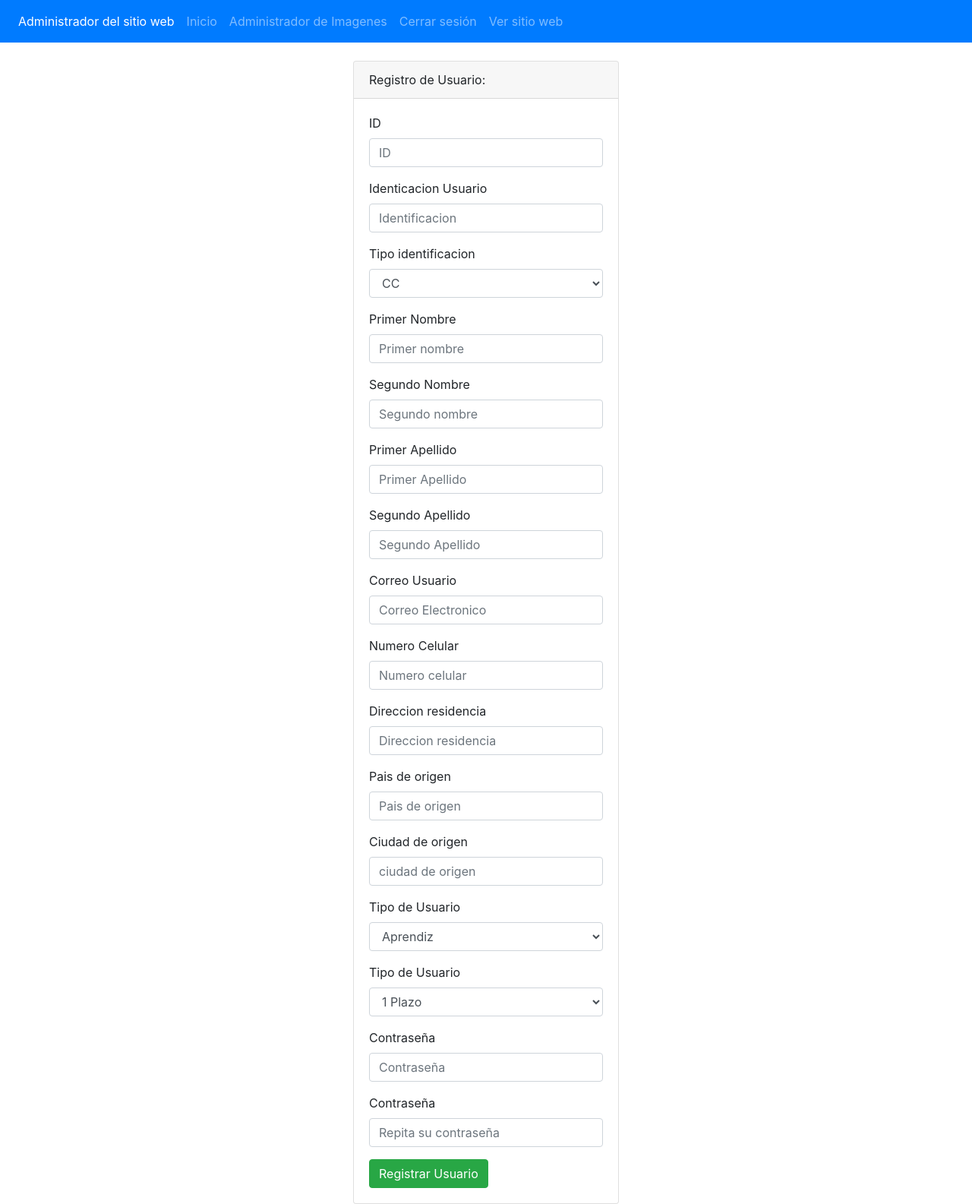
After one commit to N3by/CrismanicWeb, a PHP site: page /admin/seccion/registroUsuarios.php in a window 1280 px wide. The commit adds this page. Shown: the whole page at 76% size. Run offline with PHP 8.4, Linux system fonts and the light colour scheme; the visitor is signed in with stand-in values (Sample User, id 1); tables that the repository leaves empty or names only in its code hold one stand-in row (values such as "Sample post").

Commit message:
subo los cambios realizados hoy durante el parcial referente a el registro por parte de usuario

```diff
--- a/admin/seccion/imagenes.php
+++ b/admin/seccion/imagenes.php
@@ -140,7 +140,7 @@ switch($accion){
 
         $sentenciaSQL = $conexion->prepare("DELETE FROM obras WHERE id = :id"); // esto es para mostrar/ traer los valores actuales y enviarselos a la parte de abajo (los td)
         $sentenciaSQL->bindParam(':id', $txtID);
-        $sentenciaSQL->execute();
+        $sentenciaSQL->execute();a
        // echo "Presionado botón Borrar";
 
        header("Location:imagenes.php");
--- /dev/null
+++ b/admin/seccion/registroUsuarios.php
@@ -0,0 +1,208 @@
+<?php include("../template/cabecera.php"); ?>
+<?php
+
+$userID = (isset($_POST['userID']))?$_POST['userID']:"";// condicion ternaria la codicion, si se cumple y lo sucese di no se cumple
+$userIdentidad = (isset($_POST['userIdentidad']))?$_POST['userIdentidad']:"";// si se cumple, pues vale, me asignas el nombre que te llegó a la variable $variable
+$userIdentidadKind = (isset($_POST['userIdentidadKind']))?$_POST['userIdentidadKind']:"";
+$userNombre1 = (isset($_POST['userNombre1']))?$_POST['userNombre1']:"";
+$userNombre2 = (isset($_POST['userNombre2']))?$_POST['userNombre2']:"";
+$userApellido1 = (isset($_POST['userApellido1']))?$_POST['userApellido1']:"";
+$userApellido2 = (isset($_POST['userApellido2']))?$_POST['userApellido2']:"";
+$userMail = (isset($_POST['userMail']))?$_POST['userMail']:"";
+$userCel = (isset($_POST['userCel']))?$_POST['userCel']:"";
+$userDirr = (isset($_POST['userDirr']))?$_POST['userDirr']:"";
+$userPais = (isset($_POST['userPais']))?$_POST['userPais']:"";
+$userCity = (isset($_POST['userCity']))?$_POST['userCity']:"";
+$userRank = (isset($_POST['userRank']))?$_POST['userRank']:"";
+$userPlazo = (isset($_POST['userPlazo']))?$_POST['userPassw']:"";
+$userPassw = (isset($_POST['userPassw']))?$_POST['userPassw']:"";
+$userPasswVery = (isset($_POST['userPasswVery']))?$_POST['userPasswVery']:"";
+$accionado = (isset($_POST['accionado']))?$_POST['accionado']:"";
+
+
+        // echo $userID."<br/>";
+        // echo $userName."<br/>";
+        // echo $userPassw."<br/>";
+        // echo $userCity."<br/>";
+        // echo $accionado."<br/>";
+
+
+
+
+include("../config/bd.php");
+
+switch($accionado){
+
+    case "agregar":
+
+        //INSERT INTO `usuarios` (`id`, `user`, `pass`, `pais`) VALUES (NULL, 'Pedrito', 'arroz', 'Bogota');
+
+        //INSERT INTO usuarios (user_identidad, user_identidad_kind, user_nombre1, user_nombre2, user_apellido1, user_apellido2, user_mail, user_cel, user_dirr, user_pais, user_city, user_rank, user_plazo, user_pass, user_pass_very)
+        // VALUES (:userEnty, :userEntyKind, :userN1, :userN2, :userL1, :userL2, :userMail, :userC, :userDirec, :userPai, :userCit, :userRan, :userPla, :userPass, :userPassVer)
+       //$sentenciaSQL = $conexion->prepare("INSERT INTO usuarios (user, pass, pais) VALUES(:usuario, :passwr, :pais);");
+        $sentenciaSQL = $conexion->prepare("INSERT INTO usuarios (user_identidad, user_identidad_kind, user_nombre1, user_nombre2, user_apellido1, user_apellido2, user_mail, user_cel, user_dirr, user_pais, user_city, user_rank, user_plazo, user_pass, user_pass_very) VALUES(:userEnty, :userEntyKind, :userN1, :userN2, :userL1, :userL2, :userMail, :userC, :userDirec, :userPai, :userCit, :userRan, :userPla, :userPass, :userPassVer);");
+        $sentenciaSQL->bindParam(":userEnty",$userIdentidad);
+        $sentenciaSQL->bindParam(":userEntyKind",$userIdentidadKind);
+        $sentenciaSQL->bindParam(":userN1",$userNombre1);
+        $sentenciaSQL->bindParam(":userN2",$userNombre2);
+        $sentenciaSQL->bindParam(":userL1",$userApellido1);
+        $sentenciaSQL->bindParam(":userL2",$userApellido2);
+        $sentenciaSQL->bindParam(":userMail",$userMail);
+        $sentenciaSQL->bindParam(":userC",$userCel);
+        $sentenciaSQL->bindParam(":userDirec",$userDirr);
+        $sentenciaSQL->bindParam(":userPai",$userPais);
+        $sentenciaSQL->bindParam(":userCit",$userCity);
+        $sentenciaSQL->bindParam(":userRan",$userRank);
+        $sentenciaSQL->bindParam(":userPla",$userPlazo);
+        $sentenciaSQL->bindParam(":userPass",$userPassw);
+        $sentenciaSQL->bindParam(":userPassVer",$userPasswVery);
+
+        $sentenciaSQL->execute();
+
+        echo "Presionado boton agregar";
+
+
+
+        break;
+
+    case "modificar":
+        echo "Presionado boton Modificar";
+        break;
+
+    case "cancelar":
+            echo "Presionado boton Cancelar";
+            break;
+
+}
+
+$sentenciaSQL = $conexion->prepare("SELECT * FROM usuarios");//ejecuta intruccion, para seleccionar usuarios
+$sentenciaSQL -> execute();//ejecuto instruccion
+$listaUsuarios = $sentenciaSQL->fetchAll(PDO::FETCH_ASSOC) // Recupera los registros y me permite mostrarlos en esta variable.
+
+
+?>
+<div class="col-md-4">
+
+</div>
+
+<div class="col-md-4">
+    <div class="card">
+        <div class="card-header">
+            Registro de Usuario:
+        </div>
+        <div class="card-body">
+
+            <form method="POST">
+
+                <div class = "form-group">
+                <label for="userID">ID</label>
+                <input type="text" class="form-control" name = "userID" id="UserID" placeholder="ID ">
+                </div>
+
+                <div class="form-group">
+                <label for="userIdentidad">Identicacion Usuario</label>
+                <input type="text" class="form-control" Required name = "userIdentidad" id="userIdentidad" placeholder="Identificacion ">
+                </div>
+
+                <div class="form-group">
+                  <label for="userIdentidadKind">Tipo identificacion</label>
+                  <select class="form-control" Required name="userIdentidadKind" id="userIdentidadKind">
+                    <option>CC</option>
+                    <option>TI</option>
+                    <option>Pasaporte</option>
+                  </select>
+                </div>
+
+                <div class="form-group">
+                <label for="userNombre1">Primer Nombre</label>
+                <input type="text" class="form-control" Required name = "userNombre1" id="userNombre1" placeholder="Primer nombre">
+                </div>
+
+                <div class="form-group">
+                <label for="userNombre2">Segundo Nombre</label>
+                <input type="text" class="form-control" Required name = "userNombre2" id="userNombre2" placeholder="Segundo nombre">
+                </div>
+
+                <div class="form-group">
+                <label for="userApellido1">Primer Apellido</label>
+                <input type="text" class="form-control" Required name = "userApellido1" id="userApellido1" placeholder="Primer Apellido">
+                </div>
+
+                <div class="form-group">
+                <label for="userApellido2">Segundo Apellido</label>
+                <input type="text" class="form-control" Required name = "userApellido2" id="userApellido2" placeholder="Segundo Apellido">
+                </div>
+
+                <div class="form-group">
+                <label for="userMail">Correo Usuario</label>
+                <input type="email" class="form-control" Required name = "userMail" id="userMail" placeholder="Correo Electronico">
+                </div>
+
+
+                <div class="form-group">
+                <label for="userCel">Numero Celular</label>
+                <input type="text" class="form-control" Required name = "userCel" id="userCel" placeholder="Numero celular">
+                </div>
+
+                <div class="form-group">
+                <label for="userDirr">Direccion residencia</label>
+                <input type="text" class="form-control" Required name = "userDirr" id="userDirr" placeholder="Direccion residencia">
+                </div>
+
+                <div class="form-group">
+                <label for="userPais">Pais de origen</label>
+                <input type="text" class="form-control" Required name = "userPais" id="userPais" placeholder="Pais de origen">
+                </div>
+
+                <div class="form-group">
+                <label for="userCity">Ciudad de origen</label>
+                <input type="text" class="form-control" Required name = "userCity" id="userCity" placeholder="ciudad de origen">
+                </div>
+
+
+                <div class="form-group">
+                  <label for="userRank">Tipo de Usuario</label>
+                  <select class="form-control" Required name="userRank" id="userRank">
+                    <option>Aprendiz</option>
+                    <option>Aficionado</option>
+                    <option>Experimentado</option>
+                    <option>Maestro</option>
+                    <option>VIP</option>
+                  </select>
+                </div>
+
+                <div class="form-group">
+                  <label for="userPlazo">Tipo de Usuario</label>
+                  <select class="form-control" Required name="userPlazo" id="userPlazo">
+                    <option>1 Plazo</option>
+                    <option>3 Plazos</option>
+                    <option>6 Plazos</option>
+                    <option>12 Plazos</option>
+                  </select>
+                </div>
+
+                <div class="form-group">
+                <label for="userPassw">Contraseña</label>
+                <input type="password" class="form-control" name = "userPassw" id="userPassw" placeholder="Contraseña ">
+                </div>
+
+                <div class="form-group">
+                <label for="userPasswVery">Contraseña</label>
+                <input type="password" class="form-control" name = "userPasswVery" id="userPasswVery" placeholder="Repita su contraseña ">
+                </div>
+
+                <div class="btn-group" role="group" aria-label="">
+                    <button type="submit" name = "accionado" value = "agregar" class="btn btn-success">Registrar Usuario</button>
+                </div>
+            </form>
+        </div>
+
+    </div>
+</div>
+
+
+
+
+
+
+<?php include("../template/pie.php"); ?>
--- a/template/cabecera.php
+++ b/template/cabecera.php
@@ -26,6 +26,9 @@
             <li class="nav-item">
                 <a class="nav-link" href="admin/index.php">Login</a>
             </li>
+            <li class="nav-item">
+                <a class="nav-link" href="admin/seccion/registroUsuarios.php">SingUp</a>
+            </li>
         </ul>
     </nav>
 
```
Also changed, not shown: admin/register.php (added, +79 -0 lines), admin/seccion/usuarios.php (+10 -6 lines), img/1662536780_ab18f89c-7945-438a-a1ab-55c96ce9b143.webp (added).
